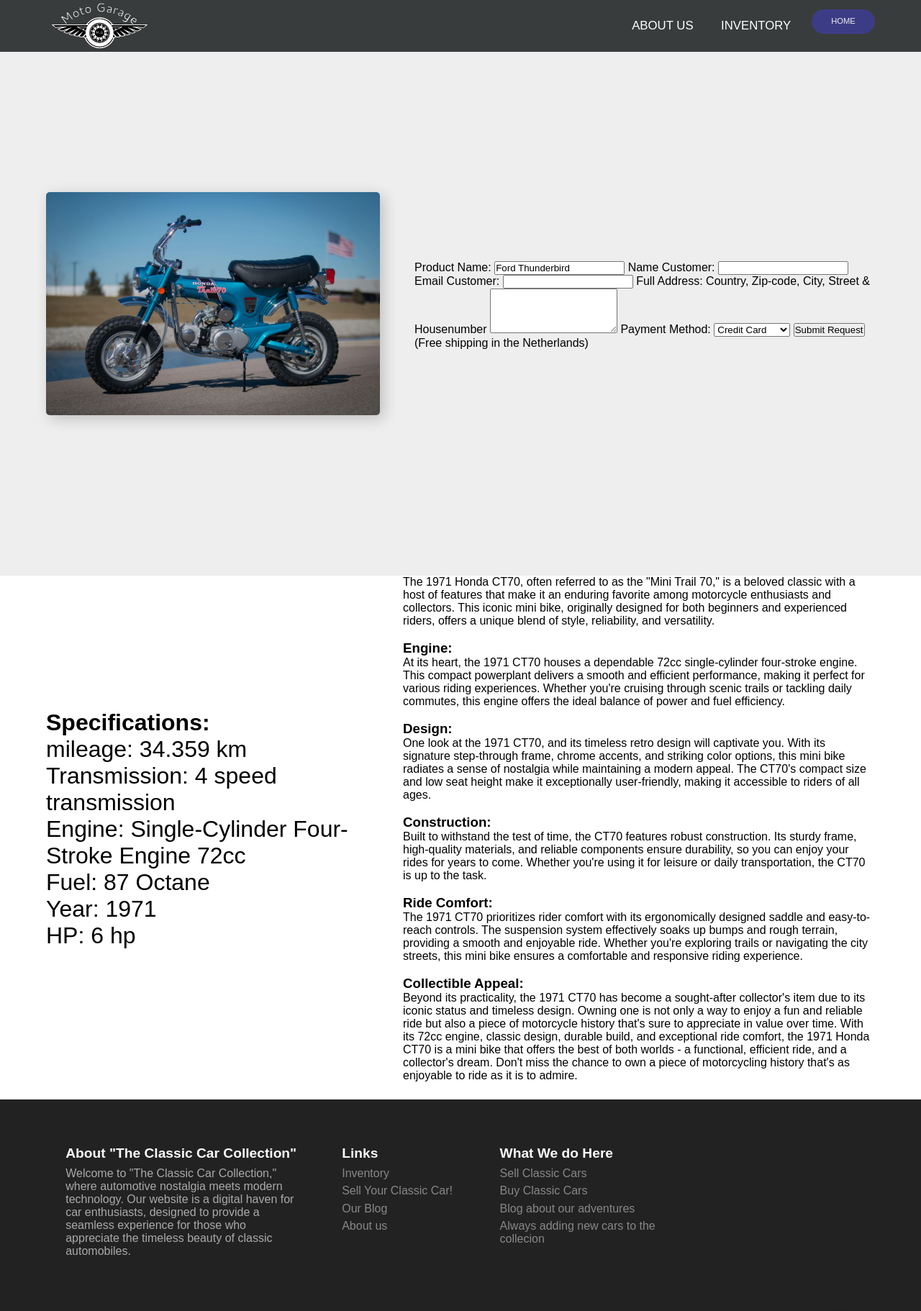
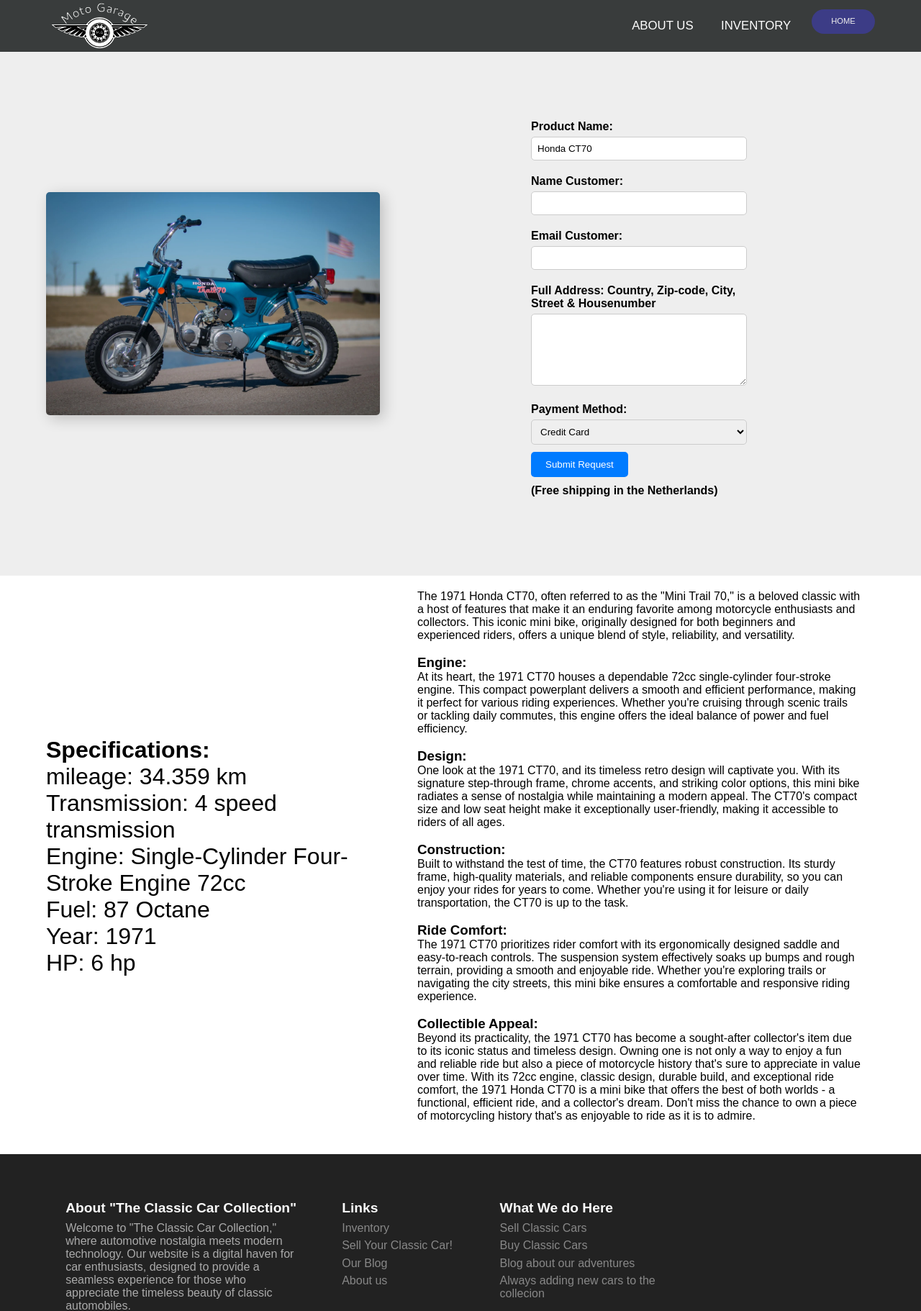
Before and after one commit to Josot/collector, a PHP site: page /inventory/betaling.php?id=1 in a window 1280 px wide. Shown: the top 1822 px of the page at 72% size. Run offline with PHP 8.4, Linux system fonts and the light colour scheme; data comes from the database, SQL or seed files in the repository.

Commit message:
form order

```diff
--- a/inventory/betaling.php
+++ b/inventory/betaling.php
@@ -88,26 +88,33 @@
                                 echo "</div class='column-1'>";
 
                                 echo "<div class='column-2 image'>";
-                                echo "<div class='column-2 image'>
-                                <form action='thanks-order.php' method='POST'>
-                                    <label for='product_name'>Product Name:</label>
-                                    <input type='text' readonly id='product_name' name='product_name' value='Ford Thunderbird'>
-                                    <label for='customerName'>Name Customer:</label>
-                                    <input type='text' id='customerName' name='customerName'>
-                                    <label for='customerMail'>Email Customer:</label>
-                                    <input type='text' id='customerMail' name='customerMail'>
-                                    <label for='shipping_address'>Full Address: Country, Zip-code, City, Street & Housenumber</label>
-                                    <textarea id='shipping_address' name='shipping_address' rows='4' required></textarea>
-                                    <label for='payment_method'>Payment Method:</label>
-                                    <select id='payment_method' name='payment_method' required>
-                                        <option value='credit_card'>Credit Card</option>
-                                        <option value='paypal'>PayPal</option>
-                                        <option value='bank_transfer'>Bank Transfer</option>
-                                    </select>
-                                    <input type='submit' value='Submit Request'>
-                                    <br>
-                                    <label for='Tip'><span>(Free shipping in the Netherlands)</span></label>
-                                </form>";
+                                echo "<form action='thank-you.php' method='POST'>";
+                                echo "<label for='product_name'>Product Name:</label>";
+                                echo '<input type="text" READONLY id="product_name" name="product_name" value="' . htmlspecialchars($product['brand']) . " " . htmlspecialchars($product['model']) . '">';
+
+                                echo "<label for='customerName'>Name Customer:</label>";
+                                echo "<input type='text' id='customerName' name='customerName' required>";
+
+                                echo "<label for='customerMail'>Email Customer:</label>";
+                                echo "<input type='text' id='customerMail' name='customerMail' required>";
+
+                                echo "<label for='shipping_address'>Full Address: Country, Zip-code, City, Street & Housenumber</label>";
+                                echo "<textarea id='shipping_address'
+                                name='shipping_address' rows='4' required></textarea>";
+
+                                echo "<label for='payment_method'>Payment Method:</label>";
+                                echo "<select id='payment_method' name='payment_method' required>";
+                                    echo "<option value='credit_card'>Credit Card</option>";
+                                    echo "<option value='paypal'>PayPal</option>";
+                                    echo "<option value='bank_transfer'>Bank Transfer</option>";
+                                    echo "</select>";
+
+                                    echo "<input type='submit' value='Submit Request'><br>";
+
+                                echo "<label for='Tip'><span>(Free shipping in the Netherlands)</span></label>";
+
+                                echo "</form>";
+
 
                                 echo "</div class='column-2 image'>";
 
--- a/inventory/style-inv.css
+++ b/inventory/style-inv.css
@@ -11,18 +11,6 @@
     justify-content: center;
     flex-direction: column;
 }
-/*
-.navbar-inventory {
-    margin: 0 auto;
-    display: flex;
-    flex-direction: column;
-    width: 60rem;
-    align-items: center;
-    padding: 5rem, 5rem, 5rem, 5rem;
-    border-radius: 5px;
-    box-shadow: 5px 5px 20px rgba(0,0,0,0.2);
-    padding: 1rem;
-} */
 
 .links a.active-inv {
     background-color: var(--main-color);
@@ -60,19 +48,12 @@
 projects{
     display: flex;
     justify-content: center;
-    /* align-items: center; */
     flex-direction: column;
-    /* width: 50%; */
     max-height: 30rem;
     min-height: 30rem;
     text-align: center;
-
     margin: 1rem 1rem 1rem 1rem;
-
-
-    /* border: 1px solid black; */
     border-radius: 2%;
-
     padding: 40px 30px;
     width: 300px;
     background: #fff;
@@ -127,17 +108,49 @@
 }
 /* specs */
 
-
-
-/* .box {
-    box-shadow: 5px 5px 20px rgba(0,0,0,0.2);
-
-} */
-
 .column-1 ul {
     font-size: 2rem;
 }
 
-/* .navbar-inventory links ul {
+.column-2 {
+    padding: 20px;
+}
+
+form {
+    max-width: 300px;
+    margin: 0 auto;
+}
+
+label {
     display: block;
-} */
+    margin-top: 10px;
+    font-weight: bold;
+}
+
+input[type="text"],
+textarea,
+select {
+    width: 100%;
+    padding: 8px;
+    margin-top: 5px;
+    margin-bottom: 10px;
+    border: 1px solid #ccc;
+    border-radius: 5px;
+}
+
+textarea {
+    height: 100px;
+}
+
+input[type="submit"] {
+    background-color: #007BFF;
+    color: #fff;
+    padding: 10px 20px;
+    border: none;
+    border-radius: 5px;
+    cursor: pointer;
+}
+
+input[type="submit"]:hover {
+    background-color: #0056b3;
+}
```
